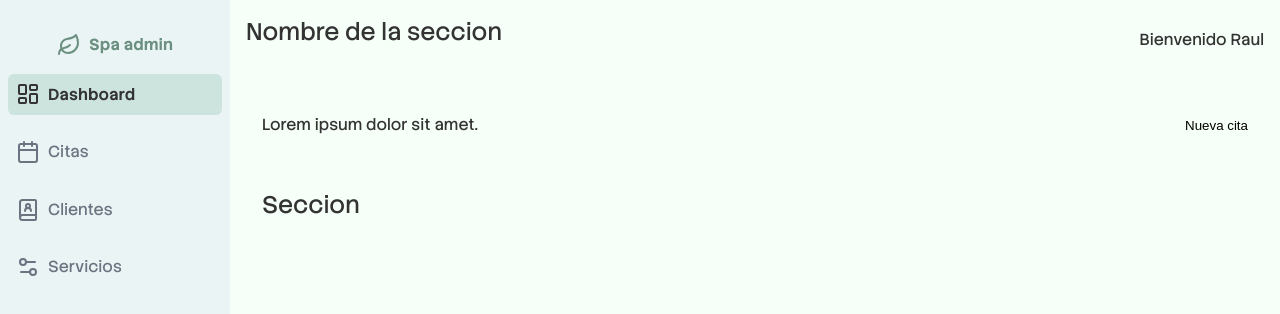
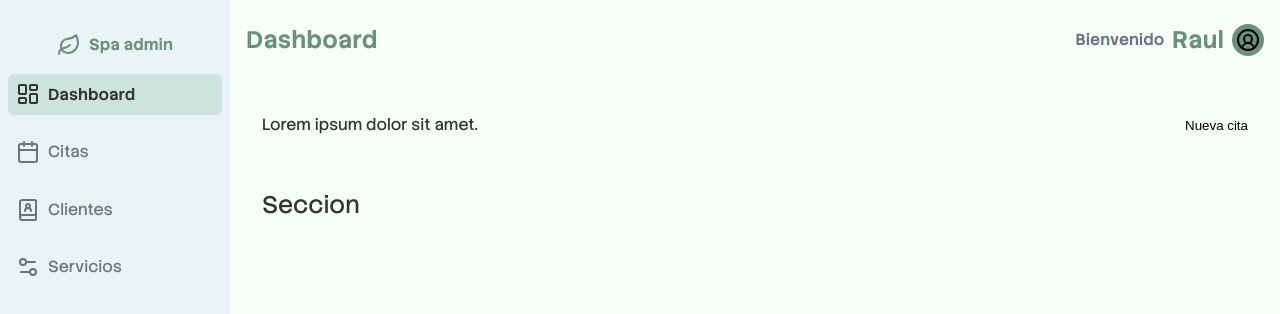
Before and after one commit to RaulLimon3/spa-booking-dashboard, a website built with Vite: page index.html in a window 1280 px wide. Both pictures are taken after a click on the link "Dashboard". Built offline with nearby package versions, Linux system fonts and the light colour scheme.

Commit message:
feat(header/navbar): dynamic header title and active link handling
- implemented navbar click delegation for section switching
- updated header title dynamically using data-section attribute
- added active state management with aria-current for accessibility
- structured header UI styles and user info layout

```diff
--- a/index.html
+++ b/index.html
@@ -25,7 +25,7 @@
       <nav class="navbar">
         <ul class="navbar__list">
           <li class="navbar__item">
-            <a href="#" class="navbar__link" aria-current="page">
+            <a href="#" class="navbar__link" aria-current="page" data-section="Dashboard">
               <svg xmlns="http://www.w3.org/2000/svg" viewBox="0 0 24 24" fill="none" stroke="currentColor"
                 stroke-width="2" stroke-linecap="round" stroke-linejoin="round"
                 class="lucide lucide-layout-dashboard-icon lucide-layout-dashboard icon">
@@ -38,7 +38,7 @@
             </a>
           </li>
           <li class="navbar__item">
-            <a href="#" class="navbar__link">
+            <a href="#" class="navbar__link" data-section="Citas">
               <svg xmlns="http://www.w3.org/2000/svg" viewBox="0 0 24 24" fill="none" stroke="currentColor"
                 stroke-width="2" stroke-linecap="round" stroke-linejoin="round"
                 class="lucide lucide-calendar-icon lucide-calendar icon">
@@ -51,7 +51,7 @@
             </a>
           </li>
           <li class="navbar__item">
-            <a href="#" class="navbar__link">
+            <a href="#" class="navbar__link" data-section="Clientes">
               <svg xmlns="http://www.w3.org/2000/svg" viewBox="0 0 24 24" fill="none" stroke="currentColor"
                 stroke-width="2" stroke-linecap="round" stroke-linejoin="round"
                 class="lucide lucide-book-user-icon lucide-book-user icon">
@@ -63,7 +63,7 @@
             </a>
           </li>
           <li class="navbar__item">
-            <a href="#" class="navbar__link">
+            <a href="#" class="navbar__link" data-section="Servicios">
               <svg xmlns="http://www.w3.org/2000/svg" viewBox="0 0 24 24" fill="none" stroke="currentColor"
                 stroke-width="2" stroke-linecap="round" stroke-linejoin="round"
                 class="lucide lucide-settings2-icon lucide-settings-2 icon">
@@ -80,10 +80,13 @@
     </aside>
     <header class="header">
       <div class="header__title">
-        <h2 class="title__section" id="titleSection">Nombre de la seccion</h2>
+        <h2 class="title__section" id="titleSection">Dashboard</h2>
       </div>
       <div class="header__user">
-        <p class="user__text">Bienvenido <span class="user__name">Raul</span></p>
+        <div class="user__data">
+          <p class="user__text">Bienvenido <span class="user__name">Raul</span></p>
+          <img class="user__icon" src="./src/assets/icons/circle-user-round.svg" alt="Icono de usuario">
+        </div>
       </div>
     </header>
     <main class="main">
--- a/src/js/components/navbar.js
+++ b/src/js/components/navbar.js
@@ -1,6 +1,11 @@
 const initNavBar = () => {
     // Accedemos a nuestro contenedor de los enlaces
     const navbarContainer = document.querySelector('.navbar__list');
+    // Accedemos a nuestro titulo del header
+    const headerTitle = document.getElementById('titleSection');
+
+    // Validamos que existan nuestros elementos
+    if (!navbarContainer || !headerTitle) return;
 
     // Esperamos a que le den clic
     navbarContainer.addEventListener('click', (e) => {
@@ -22,6 +27,12 @@ const initNavBar = () => {
 
         // Colocamos el elemento activo
         links.setAttribute('aria-current', 'page');
+
+        // Extraemos el valor del link
+        const section = links.dataset.section;
+
+        // Colocamos el nombre de la seccion
+        headerTitle.textContent = section;
     });
 };
 
--- a/src/styles/base/variables.css
+++ b/src/styles/base/variables.css
@@ -37,13 +37,13 @@
 
     /* Font sizes */
     --fz-base: 16px;
-    --fz-xs: ;
-    --fz-sm: ;
+    --fz-xs: 0.75rem;
+    --fz-sm: 0.875rem;
     --fz-md: var(--fz-base);
-    --fz-lg: ;
-    --fz-xl: ;
-    --fz-2xl: ;
-    --fz-3xl: ;
+    --fz-lg: 1.125rem;
+    --fz-xl: 1.25rem;
+    --fz-2xl: 1.5rem;
+    --fz-3xl: 1.875rem;
 
     /* 📌 Font weights */
 
--- a/src/styles/components/icons.css
+++ b/src/styles/components/icons.css
@@ -13,3 +13,9 @@
     color: var(--color-primary);
     font-weight: var(--fw-bold);
 }
+
+.user__icon {
+    background: var(--color-primary);
+    padding: var(--space-1);
+    border-radius: var(--radius-full);
+}
--- a/src/styles/layout/topbar.css
+++ b/src/styles/layout/topbar.css
@@ -5,3 +5,36 @@
     justify-content: space-between;
     padding: var(--space-4);
 }
+
+.header__title {
+    color: var(--color-primary);
+}
+
+.title__section {
+    margin-bottom: 0;
+    font-weight: var(--fw-bold);
+    font-size: var(--fz-2xl);
+}
+
+.header__user {
+    color: var(--color-text-secondary);
+    font-weight: var(--fw-semi-bold);
+}
+
+.user__data {
+    display: flex;
+    align-items: center;
+    gap: var(--space-2);
+}
+
+.user__text {
+    display: flex;
+    align-items: center;
+    gap: var(--space-2);
+}
+
+.user__name {
+    color: var(--color-primary);
+    font-weight: var(--fw-bold);
+    font-size: var(--fz-2xl);
+}
```
Also changed, not shown: src/assets/icons/circle-user-round.svg (added).
